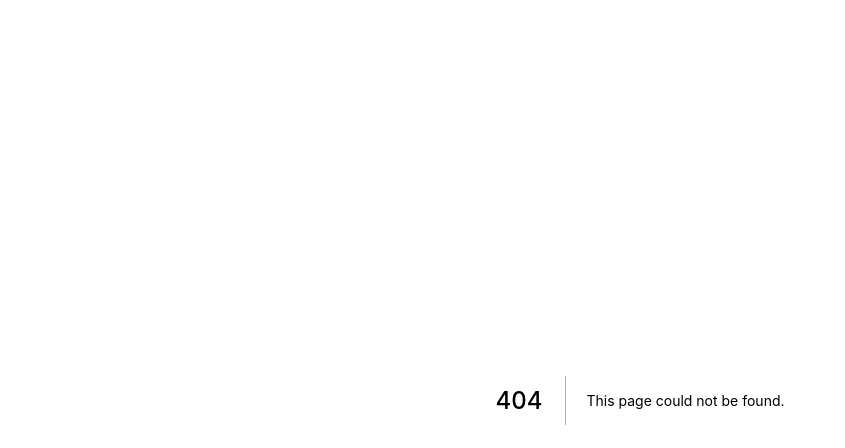
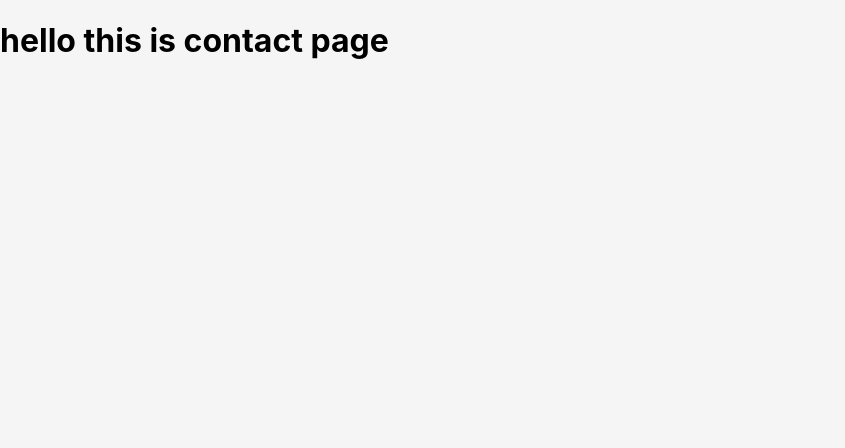
Before and after one commit to muktinathrajbanshi/NextJS, a Next.js app: page /contact in a window 1280 px wide. Before the commit this address had no page. Shown: the top 448 px of the page, without its empty margins (0-845 px from the left). Built offline with nearby package versions, Linux system fonts and the light colour scheme.

Commit message:
adding multiple pages in NextJS app

```diff
--- /dev/null
+++ b/pages/contact.js
@@ -0,0 +1,11 @@
+import React from 'react'
+
+const contact = () => {
+  return (
+    <>
+      <h1>hello this is contact page</h1>
+    </>
+  );
+};
+
+export default contact
```
Also changed, not shown: pages/about.js (added, +11 -0 lines).
